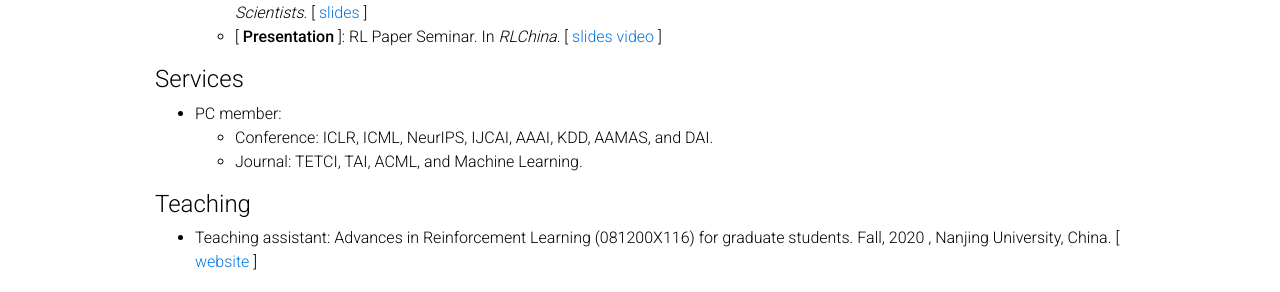
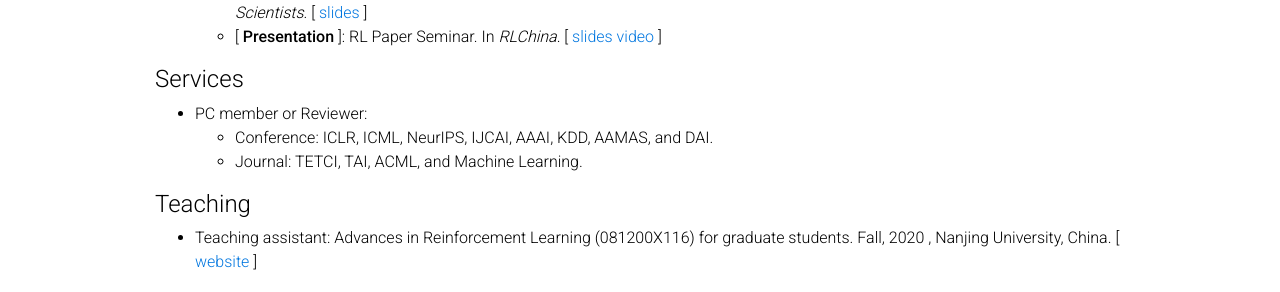
Before and after one commit to xionghuichen/xionghuichen.github.io, a Jekyll site: the page built from _pages/activities.md, in a window 1280 px wide. Shown: the part 420-712 px from the top of the page. Built offline with Jekyll 4.4.1, drawn with Linux system fonts in a browser that asks for light colours; comment, search, counter and statistics services are not loaded.

Commit message:
update reviewer

```diff
--- a/_pages/activities.md
+++ b/_pages/activities.md
@@ -31,7 +31,7 @@ nav: true
 
 #### Services
 
-- PC member:
+- PC member or Reviewer:
   - Conference: ICLR, ICML, NeurIPS, IJCAI, AAAI, KDD, AAMAS, and DAI.
   - Journal: TETCI, TAI, ACML, and Machine Learning.
 
```
